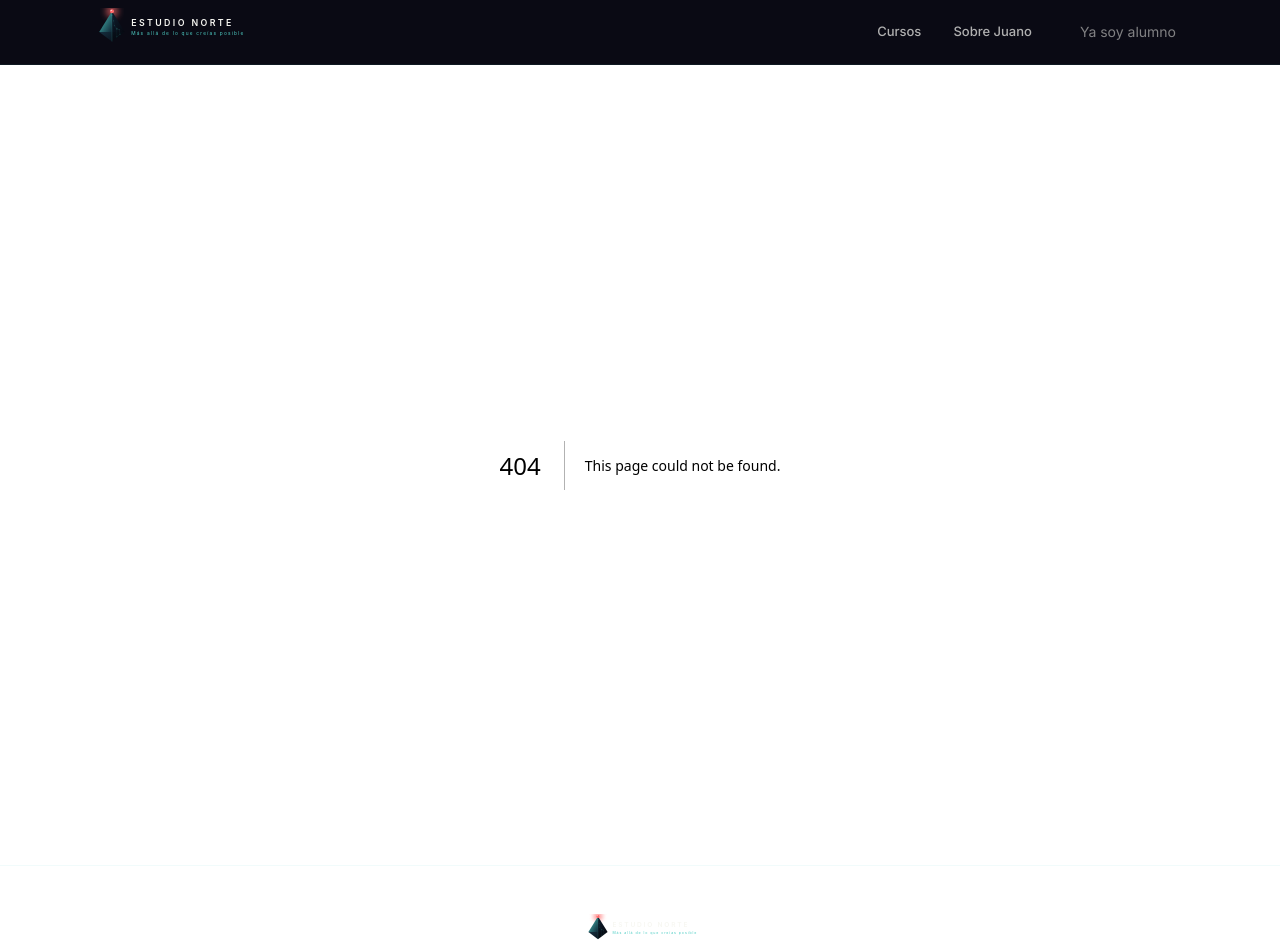
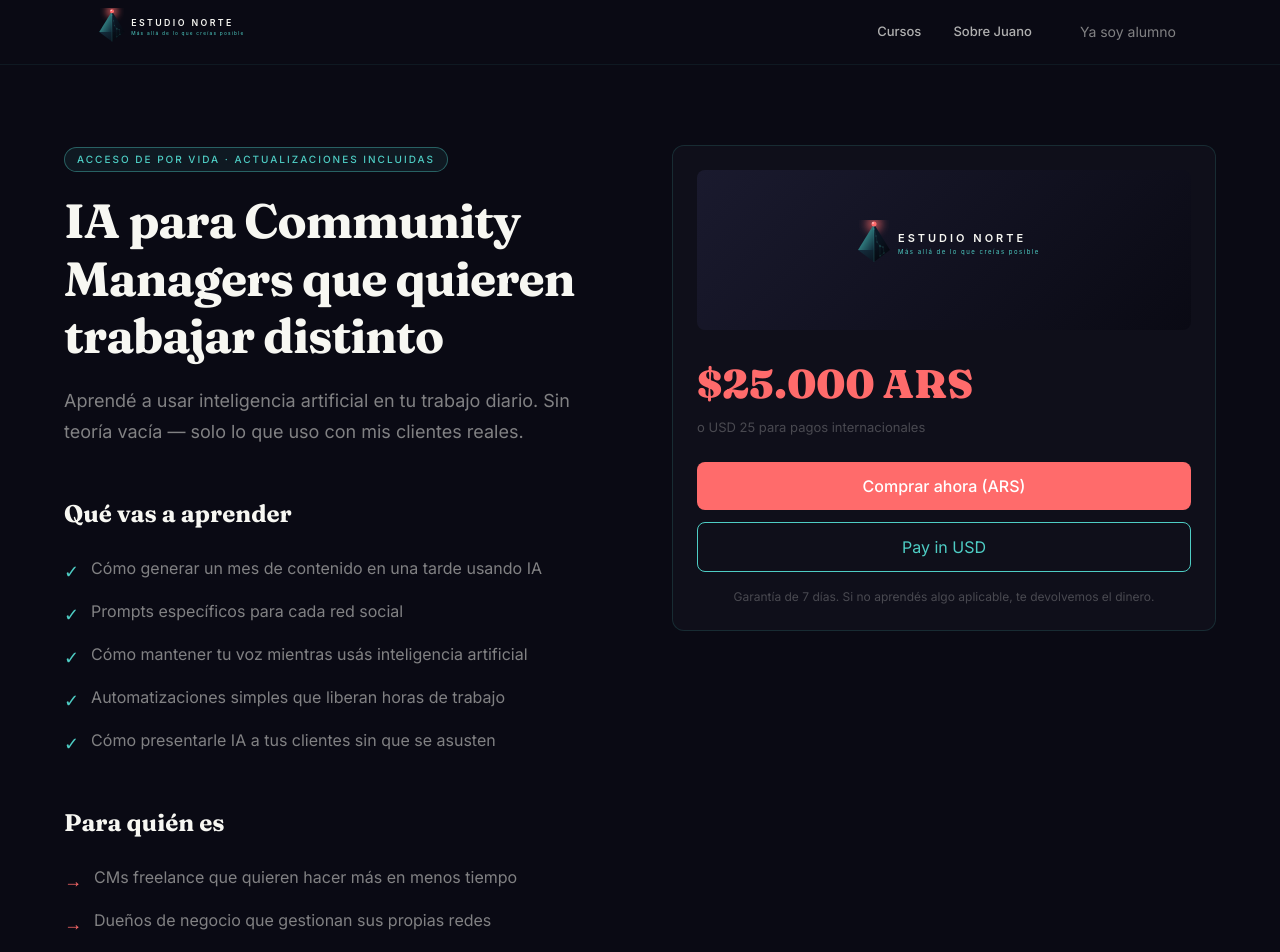
Before and after one commit to estudionortearg/EstudioNorte, a Next.js app: page /cursos/ia-para-community-managers in a window 1280 px wide. Before the commit this address had no page. Shown: the top 952 px of the page. Built offline with nearby package versions, Linux system fonts and the light colour scheme.

Commit message:
feat: página de venta de curso /cursos/[slug]

```diff
--- /dev/null
+++ b/app/cursos/[slug]/CourseSalesPage.tsx
@@ -0,0 +1,107 @@
+'use client'
+
+import Badge from '@/components/ui/Badge'
+import Button from '@/components/ui/Button'
+import Card from '@/components/ui/Card'
+import Logo from '@/components/ui/Logo'
+import { CourseData } from './page'
+
+export default function CourseSalesPage({ course }: { course: CourseData }) {
+  const handleBuyArs = () => {
+    // Will be wired in Task 9
+    console.log('buy ARS', course.slug)
+  }
+  const handleBuyUsd = () => {
+    // Will be wired in Task 10
+    console.log('buy USD', course.slug)
+  }
+
+  return (
+    <div style={{ minHeight: '100vh', backgroundColor: 'var(--color-bg-deep)', padding: '80px 24px' }}>
+      <div style={{ maxWidth: '1152px', margin: '0 auto', display: 'grid', gridTemplateColumns: 'repeat(auto-fit, minmax(320px, 1fr))', gap: '64px', alignItems: 'start' }}>
+
+        {/* Left: Course details */}
+        <div>
+          {/* Badge */}
+          <div style={{ marginBottom: '20px' }}>
+            <Badge>{course.badge}</Badge>
+          </div>
+
+          {/* Title */}
+          <h1 style={{ fontFamily: 'var(--font-display)', fontWeight: 700, fontSize: 'clamp(28px, 4vw, 48px)', letterSpacing: '-1px', color: 'var(--color-text)', lineHeight: 1.2, marginBottom: '20px' }}>
+            {course.title}
+          </h1>
+
+          {/* Subtitle */}
+          <p style={{ fontSize: '18px', color: 'var(--color-text-muted)', lineHeight: 1.75, marginBottom: '48px' }}>
+            {course.subtitle}
+          </p>
+
+          {/* What you'll learn */}
+          <div style={{ marginBottom: '48px' }}>
+            <h2 style={{ fontFamily: 'var(--font-display)', fontWeight: 700, fontSize: '24px', color: 'var(--color-text)', marginBottom: '24px' }}>
+              Qué vas a aprender
+            </h2>
+            <ul style={{ listStyle: 'none', padding: 0, display: 'flex', flexDirection: 'column', gap: '14px' }}>
+              {course.whatYouLearn.map((item, i) => (
+                <li key={i} style={{ display: 'flex', gap: '12px', alignItems: 'flex-start' }}>
+                  <span style={{ color: 'var(--color-teal)', fontSize: '18px', marginTop: '2px', flexShrink: 0 }}>✓</span>
+                  <span style={{ color: 'var(--color-text-muted)', lineHeight: 1.6 }}>{item}</span>
+                </li>
+              ))}
+            </ul>
+          </div>
+
+          {/* For who */}
+          <div>
+            <h2 style={{ fontFamily: 'var(--font-display)', fontWeight: 700, fontSize: '24px', color: 'var(--color-text)', marginBottom: '24px' }}>
+              Para quién es
+            </h2>
+            <ul style={{ listStyle: 'none', padding: 0, display: 'flex', flexDirection: 'column', gap: '14px' }}>
+              {course.forWho.map((item, i) => (
+                <li key={i} style={{ display: 'flex', gap: '12px', alignItems: 'flex-start' }}>
+                  <span style={{ color: 'var(--color-coral)', fontSize: '18px', marginTop: '2px', flexShrink: 0 }}>→</span>
+                  <span style={{ color: 'var(--color-text-muted)', lineHeight: 1.6 }}>{item}</span>
+                </li>
+              ))}
+            </ul>
+          </div>
+        </div>
+
+        {/* Right: Sticky price card */}
+        <div style={{ position: 'sticky', top: '96px' }}>
+          <Card>
+            {/* Thumbnail */}
+            <div style={{ height: '160px', background: 'linear-gradient(135deg, #1A1A2E 0%, #0A0A14 100%)', borderRadius: '8px', display: 'flex', alignItems: 'center', justifyContent: 'center', marginBottom: '24px' }}>
+              <Logo size="lg" />
+            </div>
+
+            {/* Price */}
+            <p style={{ fontFamily: 'var(--font-display)', fontWeight: 900, fontSize: '40px', color: 'var(--color-coral)', marginBottom: '4px' }}>
+              ${course.priceArs.toLocaleString('es-AR')} ARS
+            </p>
+            <p style={{ color: 'var(--color-text-faint)', fontSize: '13px', marginBottom: '24px' }}>
+              o USD {course.priceUsd} para pagos internacionales
+            </p>
+
+            {/* Buy buttons */}
+            <div style={{ display: 'flex', flexDirection: 'column', gap: '12px' }}>
+              <Button variant="primary" onClick={handleBuyArs} style={{ width: '100%' }}>
+                Comprar ahora (ARS)
+              </Button>
+              <Button variant="secondary" onClick={handleBuyUsd} style={{ width: '100%' }}>
+                Pay in USD
+              </Button>
+            </div>
+
+            {/* Guarantee note */}
+            <p style={{ fontSize: '12px', color: 'var(--color-text-faint)', textAlign: 'center', marginTop: '16px', lineHeight: 1.5 }}>
+              Garantía de 7 días. Si no aprendés algo aplicable, te devolvemos el dinero.
+            </p>
+          </Card>
+        </div>
+
+      </div>
+    </div>
+  )
+}
--- /dev/null
+++ b/app/cursos/[slug]/page.tsx
@@ -0,0 +1,51 @@
+import { notFound } from 'next/navigation'
+import { Metadata } from 'next'
+import CourseSalesPage from './CourseSalesPage'
+
+export interface CourseData {
+  slug: string
+  title: string
+  subtitle: string
+  priceArs: number
+  priceUsd: number
+  badge: string
+  whatYouLearn: string[]
+  forWho: string[]
+}
+
+const courses: Record<string, CourseData> = {
+  'ia-para-community-managers': {
+    slug: 'ia-para-community-managers',
+    title: 'IA para Community Managers que quieren trabajar distinto',
+    subtitle: 'Aprendé a usar inteligencia artificial en tu trabajo diario. Sin teoría vacía — solo lo que uso con mis clientes reales.',
+    priceArs: 25000,
+    priceUsd: 25,
+    badge: 'Acceso de por vida · Actualizaciones incluidas',
+    whatYouLearn: [
+      'Cómo generar un mes de contenido en una tarde usando IA',
+      'Prompts específicos para cada red social',
+      'Cómo mantener tu voz mientras usás inteligencia artificial',
+      'Automatizaciones simples que liberan horas de trabajo',
+      'Cómo presentarle IA a tus clientes sin que se asusten',
+    ],
+    forWho: [
+      'CMs freelance que quieren hacer más en menos tiempo',
+      'Dueños de negocio que gestionan sus propias redes',
+      'Agencias que quieren escalar sin contratar',
+    ],
+  },
+}
+
+export async function generateMetadata({ params }: { params: Promise<{ slug: string }> }): Promise<Metadata> {
+  const { slug } = await params
+  const course = courses[slug]
+  if (!course) return {}
+  return { title: `${course.title} — Estudio Norte`, description: course.subtitle }
+}
+
+export default async function CoursePage({ params }: { params: Promise<{ slug: string }> }) {
+  const { slug } = await params
+  const course = courses[slug]
+  if (!course) notFound()
+  return <CourseSalesPage course={course} />
+}
```
